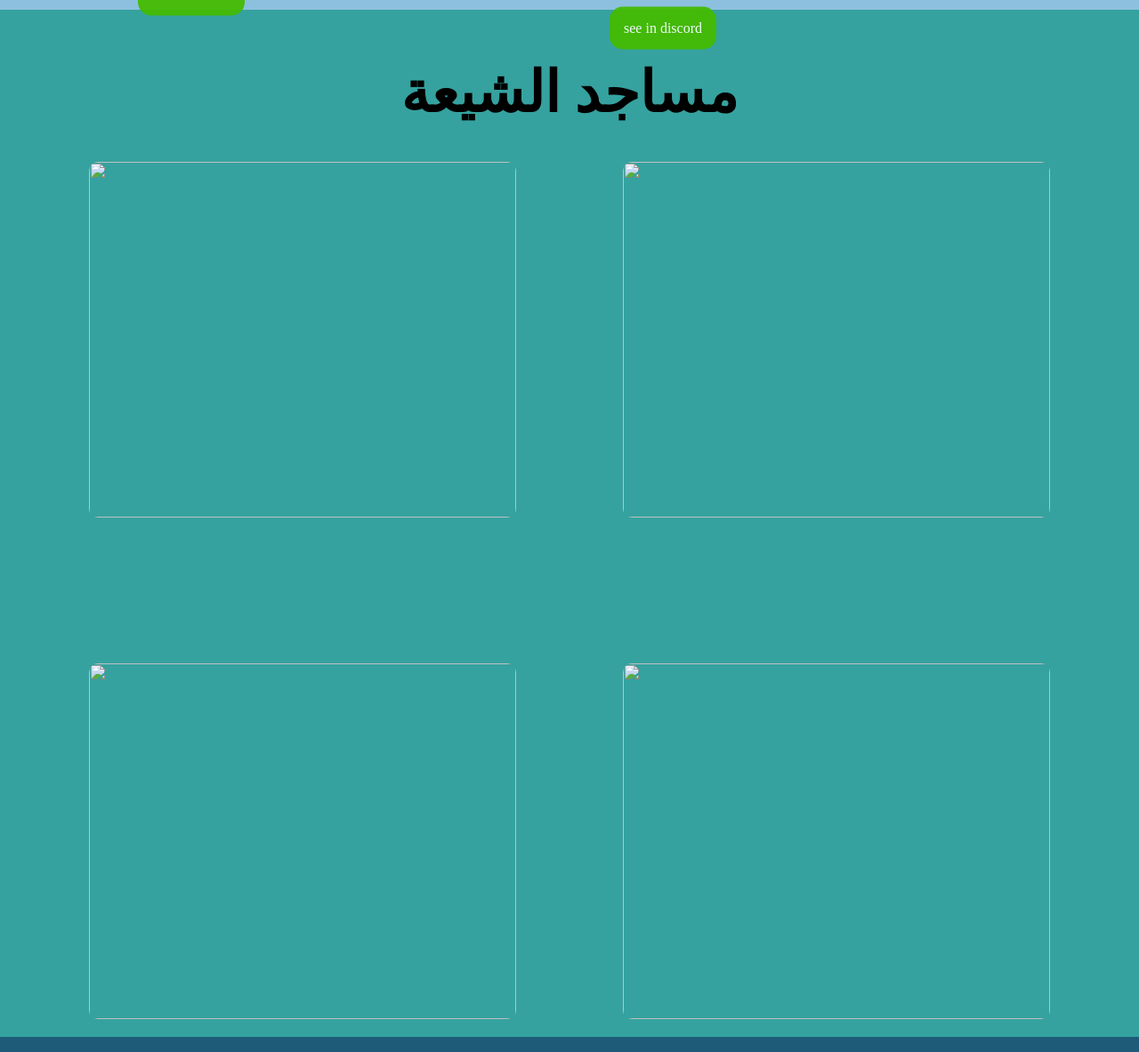
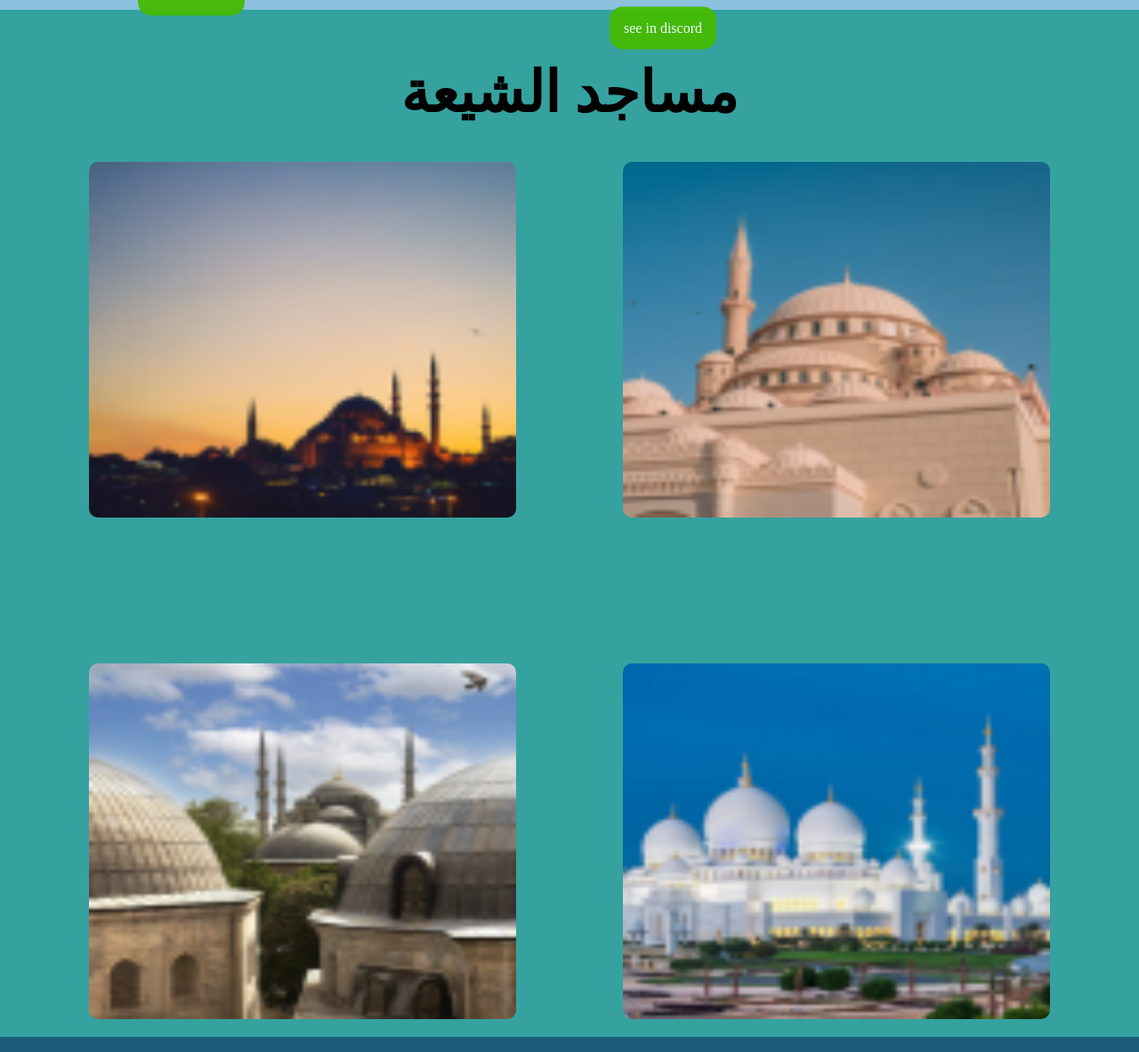
Before and after one commit to Eiadalsalem12/responsive, a plain HTML site: page learn Responsvise/index.html in a window 1280 px wide. Shown: the part 1044-2227 px from the top of the page at 89% size. Drawn offline with Linux system fonts and the light colour scheme; the site is published under a folder, as on GitHub Pages, so addresses that start at the root find nothing; a web font is replaced by a local one.

Commit message:
Update index.html

```diff
--- a/learn Responsvise/index.html
+++ b/learn Responsvise/index.html
@@ -81,7 +81,7 @@
             <i class="fa-solid fa-download"></i>
           </div>
           <img
-            src="/1.png"
+            src="1.png"
             alt=""
           />
         </div>
@@ -92,7 +92,7 @@
             <i class="fa-solid fa-download"></i>
           </div>
           <img
-            src="/2.png"
+            src="2.png"
             alt=""
           />
         </div>
@@ -103,7 +103,7 @@
             <i class="fa-solid fa-download"></i>
           </div>
           <img
-            src="/3.png"
+            src="3.png"
             alt=""
           />
         </div>
@@ -114,7 +114,7 @@
             <i class="fa-solid fa-download"></i>
           </div>
           <img
-            src="/4.png"
+            src="4.png"
             alt=""
           />
         </div>
```
